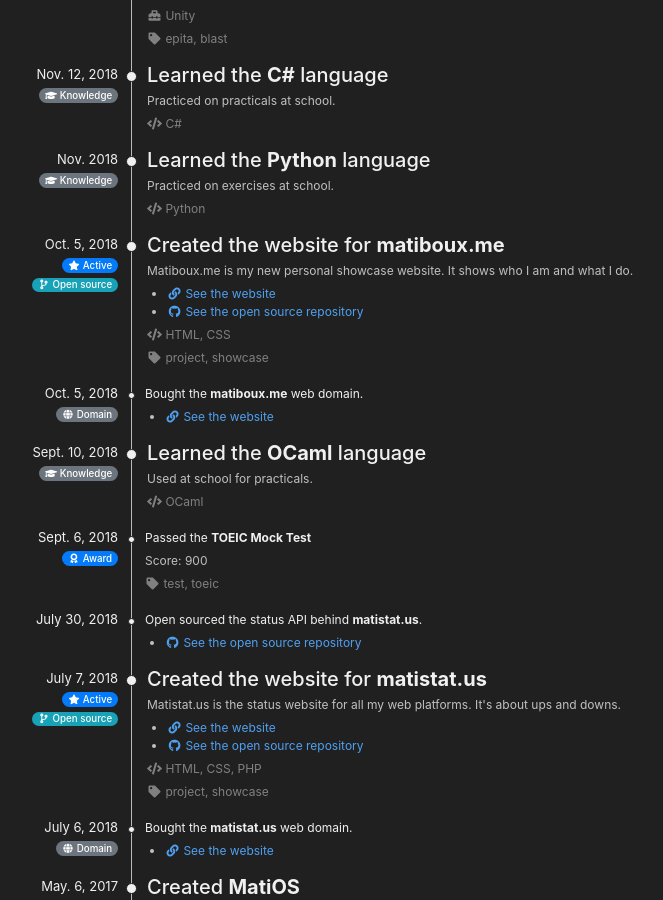
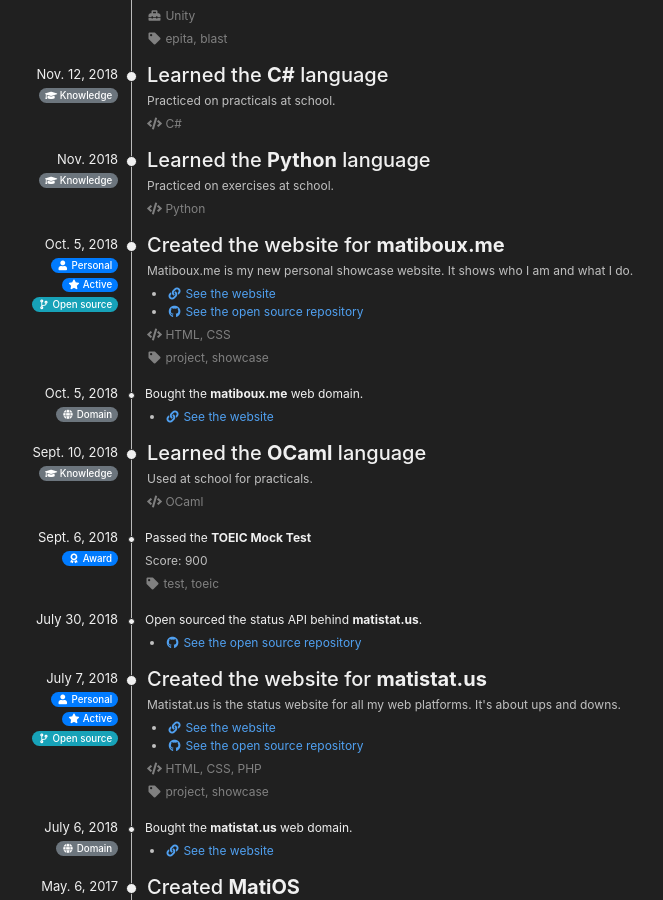
Before and after one commit to matiboux/matiboux.me, a Jekyll site: the page built from timeline.html, in a window 1280 px wide and 900 px high, scrolled down 2677 px. Shown: the whole window, without its empty margins (57-720 px from the left). Built offline with Jekyll 4.4.1, drawn with Linux system fonts in a browser that asks for light colours; nearby versions of some CDN libraries.

Commit message:
Timeline: Updated the search script + Made badges clickable

```diff
--- a/_includes/loadtimeline.html
+++ b/_includes/loadtimeline.html
@@ -5,38 +5,38 @@
 				<div class="date">
 					<p>{{ item.date }}</p>
 
-					{% if item.type == 'personal' %}
-						<p class="badge badge-pill badge-active"><i class="fas fa-user fa-fw"></i> Personal</p>
+					{% if item.category == 'personal' %}
+						<a class="badge badge-pill badge-primary" href="#"><i class="fas fa-user fa-fw"></i> Personal</a>
 					{% elsif item.category == 'work' %}
-						<p class="badge badge-pill badge-success"><i class="fas fa-briefcase fa-fw"></i> Work</p>
+						<a class="badge badge-pill badge-success" href="#"><i class="fas fa-briefcase fa-fw"></i> Work</a>
 					{% elsif item.category == 'school' %}
-						<p class="badge badge-pill badge-info"><i class="fas fa-university fa-fw"></i> School</p>
+						<a class="badge badge-pill badge-info" href="#"><i class="fas fa-university fa-fw"></i> School</a>
 					{% elsif item.category == 'knowledge' %}
-						<p class="badge badge-pill badge-secondary"><i class="fas fa-graduation-cap fa-fw"></i> Knowledge</p>
+						<a class="badge badge-pill badge-secondary" href="#"><i class="fas fa-graduation-cap fa-fw"></i> Knowledge</a>
 					{% elsif item.category == 'award' %}
-						<p class="badge badge-pill badge-primary"><i class="fas fa-award fa-fw"></i> Award</p>
+						<a class="category badge badge-pill badge-primary" href="#"><i class="fas fa-award fa-fw"></i> Award</a>
 					{% elsif item.category == 'domain' %}
-						<p class="badge badge-pill badge-secondary"><i class="fas fa-globe fa-fw"></i> Domain</p>
+						<a class="category badge badge-pill badge-secondary" href="#"><i class="fas fa-globe fa-fw"></i> Domain</a>
 					{% endif %}
 
 					{% if item.status == 'active' %}
-						<p class="badge badge-pill badge-primary"><i class="fas fa-star fa-fw"></i> Active</p>
+						<a class="status badge badge-pill badge-primary" href="#"><i class="fas fa-star fa-fw"></i> Active</a>
 					{% elsif item.status == 'finished' %}
-						<p class="badge badge-pill badge-success"><i class="fas fa-check fa-fw"></i> Finished</p>
+						<a class="status badge badge-pill badge-success" href="#"><i class="fas fa-check fa-fw"></i> Finished</a>
 					{% elsif item.status == 'standby' %}
-						<p class="badge badge-pill badge-secondary"><i class="fas fa-pause fa-fw"></i> Standby</p>
+						<a class="status badge badge-pill badge-secondary" href="#"><i class="fas fa-pause fa-fw"></i> Standby</a>
 					{% elsif item.status == 'inactive' %}
-						<p class="badge badge-pill badge-warning"><i class="far fa-star fa-fw"></i> Inactive</p>
+						<a class="status badge badge-pill badge-warning" href="#"><i class="far fa-star fa-fw"></i> Inactive</a>
 					{% elsif item.status == 'replaced' %}
-						<p class="badge badge-pill badge-secondary"><i class="fas fa-times fa-fw"></i> Replaced</p>
+						<a class="status badge badge-pill badge-secondary" href="#"><i class="fas fa-times fa-fw"></i> Replaced</a>
 					{% elsif item.status == 'left' %}
-						<p class="badge badge-pill badge-danger"><i class="fas fa-sign-out-alt fa-fw"></i> Left</p>
+						<a class="status badge badge-pill badge-danger" href="#"><i class="fas fa-sign-out-alt fa-fw"></i> Left</a>
 					{% elsif item.status == 'dead' %}
-						<p class="badge badge-pill badge-danger"><i class="fas fa-times fa-fw"></i> Dead</p>
+						<a class="status badge badge-pill badge-danger" href="#"><i class="fas fa-times fa-fw"></i> Dead</a>
 					{% endif %}
 
 					{% if item.opensource %}
-						<p class="badge badge-pill badge-info"><i class="fas fa-code-branch fa-fw"></i> Open source</p>
+						<a class="badge badge-pill badge-info" href="#"><i class="fas fa-code-branch fa-fw"></i> Open source</a>
 					{% endif %}
 				</div>
 				<div class="misc">
--- a/assets/js/script.js
+++ b/assets/js/script.js
@@ -10,24 +10,39 @@ $.expr[':'].icontains = $.expr.createPseudo(function(arg) {
 });
 
 var searchHandler = function(value) {
-	$('.timeline-items .item').hide();
+	var $item = $('.timeline-items .item');
+	$item.hide();
 
-	var value = (typeof(value) == "string") ? value : $('#timelineSearch [name="searchField"]').val();
-	console.log(value);
-	if(value != "") {
-		if($('#timelineSearch [name="searchTagsOnly"]').prop('checked'))
-			$('.timeline-items .item .tags:icontains("' + value + '")').parents('.item').show();
+	if(typeof(value) != 'string' || value == '')
+		$item.show();
+	else
+	{
+		var colonindex = value.indexOf(':');
+
+		var selector = value.slice(0, colonindex > 0 ? colonindex : 0);
+		var search = value.slice(colonindex + 1);
+
+		if(selector == '' && $('#timelineSearch [name="searchTagsOnly"]').prop('checked'))
+			selector = 'tags';
+
+		selector.replace(' ', '_');
+
+		console.log(selector);
+		console.log(search);
+
+		if(selector != '')
+			$item.find('.' + selector + ':icontains("' + value.slice(value.indexOf(':') + 1) + '")').parents('.item').show();
 		else
-			$('.timeline-items .item:icontains("' + value + '")').show();
+			$item.filter(':icontains("' + search + '")').show();
 	}
-	else
-		$('.timeline-items .item').show();
 };
 
 $('#timelineSearch [name="searchField"]').keyup(function() {
 	searchHandler($(this).val());
 });
-$('#timelineSearch [name="searchTagsOnly"]').change(searchHandler);
+$('#timelineSearch [name="searchTagsOnly"]').change(function() {
+	searchHandler($('#timelineSearch [name="searchField"]').val());
+});
 $('#timelineSearch [type="reset"]').click(function() {
 	searchHandler("");
 });
@@ -38,3 +53,10 @@ $('.timeline-items .item .tags a').click(function(e) {
 	$('#timelineSearch [name="searchField"]').val(value);
 	searchHandler(value);
 });
+
+$('.timeline-items .item a.badge').click(function(e) {
+	e.preventDefault();
+	var value = $(this).attr('class').split(' ', 1)[0] + ':' + $(this).text().trim().toLowerCase();
+	$('#timelineSearch [name="searchField"]').val(value);
+	searchHandler(value);
+});
```
